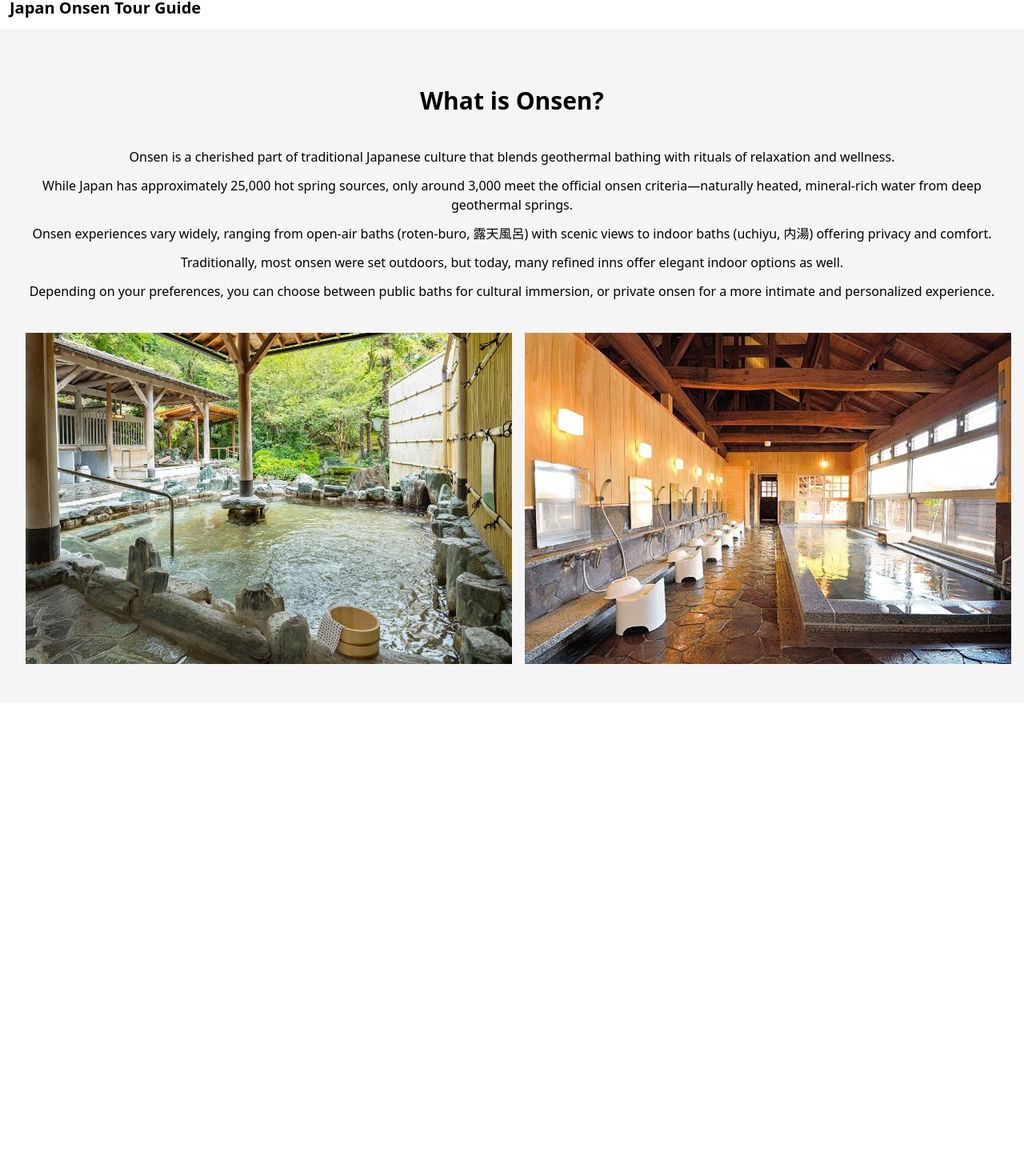
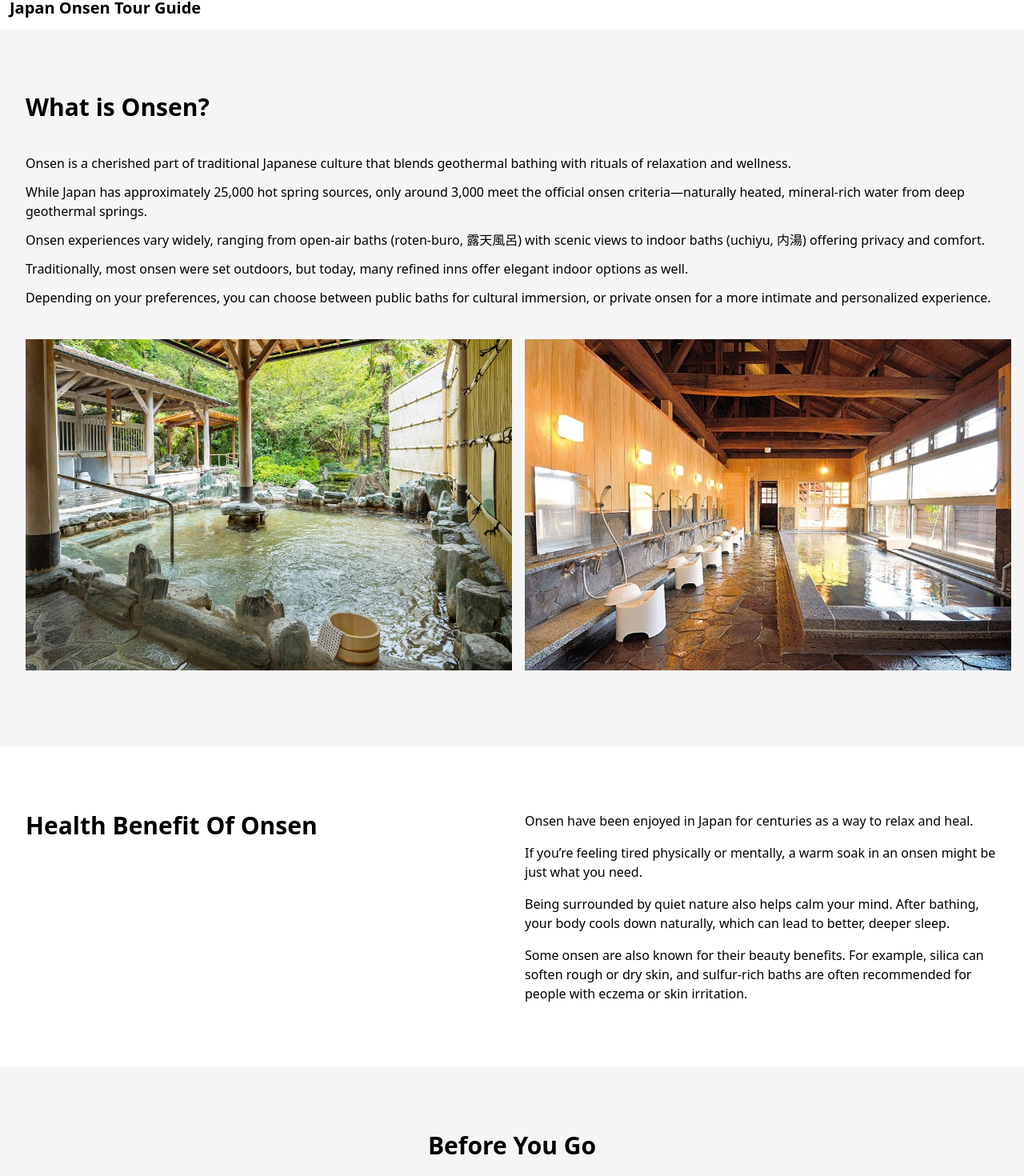
Before and after one commit to elriot/JapanOnsenTour, a React (Vite) app in the folder japan-onsen-tour/: page / in a window 1280 px wide. Shown: the part 16-1486 px from the top of the page at 80% size. Before the commit the page ends 894 px from the top, so only its background shows below. Built offline with nearby package versions, Linux system fonts and the light colour scheme.

Commit message:
add some components, and set a styles
added Heading2 components

```diff
--- a/japan-onsen-tour/src/App.css
+++ b/japan-onsen-tour/src/App.css
@@ -2,9 +2,9 @@
 
 #root {
   max-width: 1280px;
-  margin: 0 auto;
+  margin: 0auto;
   /* padding: 2rem; */
-  text-align: center;
+  /* text-align: center; */
 }
 
 .logo {
@@ -42,3 +42,10 @@
 .read-the-docs {
   color: #888;
 }
+
+.bg-even {
+	background-color: white;
+}
+.bg-odd {
+	background-color: #f5f5f5;
+}
--- a/japan-onsen-tour/src/App.jsx
+++ b/japan-onsen-tour/src/App.jsx
@@ -1,12 +1,16 @@
 import Header from "./pages/Header";
-import MainPage from "./pages/WhatIsOnsen";
+import WhatIsOnsen from "./pages/WhatIsOnsen";
+import HealthBenefit from "./pages/HealthBenefit";
+import BeforeYouGo from "./pages/BeforeYouGo";
 import "/src/App.css";
 
 function App() {
   return (
     <>
 		<Header/>
-		<MainPage/>
+		<WhatIsOnsen className="bg-odd"/>
+		<HealthBenefit className="bg-even"/>
+		<BeforeYouGo className="bg-odd"/>
     </>
   );
 }
--- /dev/null
+++ b/japan-onsen-tour/src/components/Heading2.jsx
@@ -0,0 +1,10 @@
+function Heading2({children, className = ""}){
+
+	return (
+		<h2 className={`text-3xl font-bold mb-10 ${className}`}>
+			{children}
+		</h2>
+	);
+}
+
+export default Heading2;
--- /dev/null
+++ b/japan-onsen-tour/src/pages/BeforeYouGo.jsx
@@ -0,0 +1,12 @@
+import Heading2 from "../components/Heading2";
+
+function BeforeYouGo({className=""}){
+	return (
+		<div className={`p-8 pt-20 pb-20 ${className}`}>
+			{/* <h2 className="text-3xl font-bold mt-10 mb-10 text-center">Before You Go</h2> */}
+			<Heading2 className="text-center">Before You Go</Heading2>
+		</div>
+	);
+}
+
+export default BeforeYouGo;
--- /dev/null
+++ b/japan-onsen-tour/src/pages/HealthBenefit.jsx
@@ -0,0 +1,34 @@
+import Heading2 from "../components/Heading2";
+
+function HealthBenefit({className=""}) {
+  return (
+    <div className={`p-8 pt-20 pb-20 ${className}`}>
+		<div className="flex flex-col md:flex-row gap-8 items-start">
+			{/* <h2 className="text-3xl font-bold md:w-1/2">Health Benefit Of Onsen</h2> */}
+			<Heading2 className="text-3xl font-bold md:w-1/2">Health Benefit Of Onsen</Heading2>
+			<div className="md:w-1/2">
+				<p className="mb-4">
+				Onsen have been enjoyed in Japan for centuries as a way to relax and
+				heal.
+				</p>
+				<p className="mb-4">
+				If you’re feeling tired physically or mentally, a warm soak in an
+				onsen might be just what you need.
+				</p>
+				<p className="mb-4">
+				Being surrounded by quiet nature also helps calm your mind. After
+				bathing, your body cools down naturally, which can lead to better,
+				deeper sleep.
+				</p>
+				<p>
+				Some onsen are also known for their beauty benefits. For example,
+				silica can soften rough or dry skin, and sulfur-rich baths are often
+				recommended for people with eczema or skin irritation.
+				</p>
+			</div>
+		</div>
+    </div>
+  );
+}
+
+export default HealthBenefit;
--- a/japan-onsen-tour/src/pages/WhatIsOnsen.jsx
+++ b/japan-onsen-tour/src/pages/WhatIsOnsen.jsx
@@ -1,10 +1,12 @@
 import onsenImg from "../images/onsen_01.jpg";
 import onsenImg2 from "../images/onsen_02.jpg";
+import Heading2 from "../components/Heading2";
 
-function MainPage() {
+function WhatIsOnsen({className = ""}) {
+
   return (
-    <div className="min-h-screen bg-[#f5f5f5] p-8">
-      <h2 className="text-3xl font-bold mt-10 mb-10">What is Onsen?</h2>
+    <div className={`p-8 pt-20 pb-20 ${className}`}>
+		<Heading2>What is Onsen?</Heading2>
 		<div className="mb-10">
 			<p className="mb-3">
 				Onsen is a cherished part of traditional Japanese culture that blends
@@ -39,4 +41,4 @@ function MainPage() {
   );
 }
 
-export default MainPage;
+export default WhatIsOnsen;
```
Also changed, not shown: japan-onsen-tour/src/pages/Header.jsx (+4 -4 lines), 1 other file (tests, documents, lock files or other folders). Lines whose indentation alone changed are shown as unchanged.
